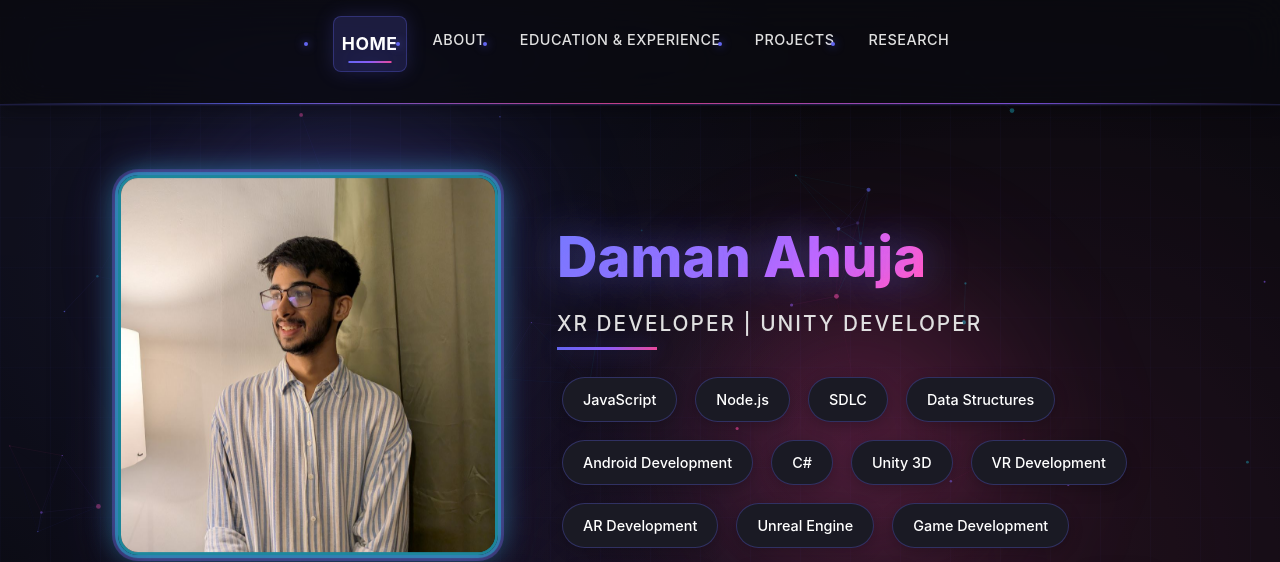
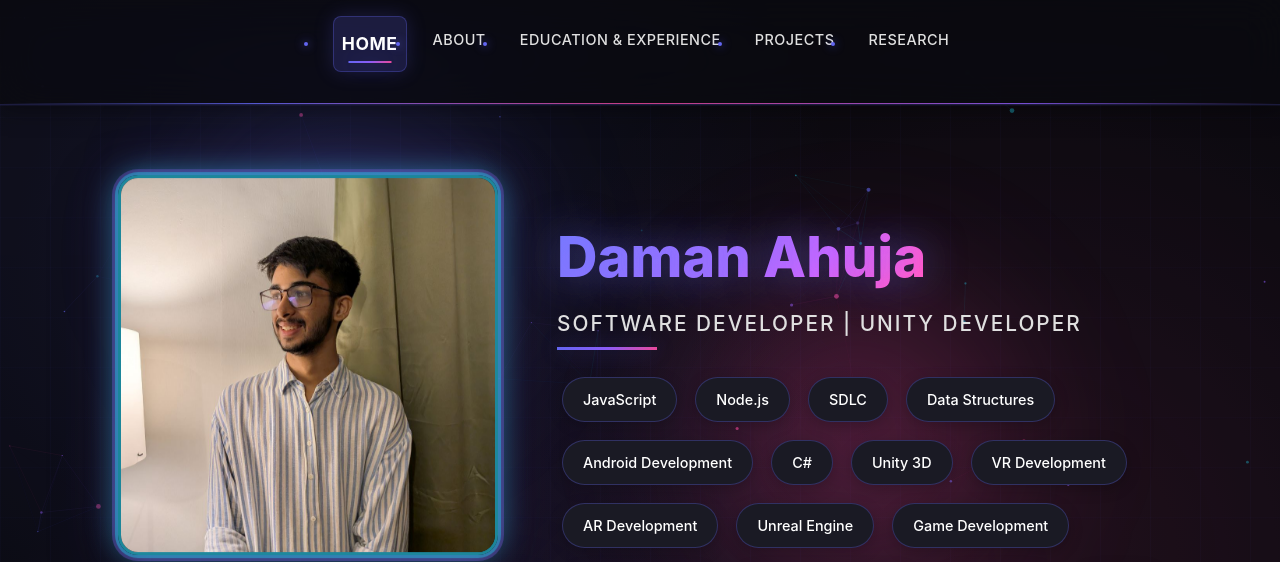
Before and after one commit to DamanAhuja/Portfolio, a plain HTML site: page index.html in a window 1280 px wide. Shown: the top 562 px of the page. Drawn offline with nearby package versions, Linux system fonts and the light colour scheme; animation ran at ten frames a second.

Commit message:
Update title and role in index.html

```diff
--- a/index.html
+++ b/index.html
@@ -4,7 +4,7 @@
 <head>
   <meta charset="UTF-8" />
   <meta name="viewport" content="width=device-width, initial-scale=1.0" />
-  <title>Daman Ahuja - XR Developer</title>
+  <title>Daman Ahuja - Software Developer</title>
   <link href="https://cdn.jsdelivr.net/npm/bootstrap@5.3.3/dist/css/bootstrap.min.css" rel="stylesheet">
   <link href="https://cdnjs.cloudflare.com/ajax/libs/font-awesome/6.5.0/css/all.min.css" rel="stylesheet">
   <!-- Bootstrap 5 JS Bundle with Popper (REQUIRED for navbar toggle) -->
@@ -79,7 +79,7 @@
         <!-- Right Section: Name + Role + Skills -->
         <div class="col-md-7 text-center text-md-start" data-aos="fade-left">
           <h1>Daman Ahuja</h1>
-          <p>XR Developer | Unity Developer</p>
+          <p>Software Developer | Unity Developer</p>
           <div class="d-flex flex-wrap justify-content-center justify-content-md-start gap-2 mt-3">
             <span class="skill-badge">JavaScript</span>
             <span class="skill-badge">Node.js</span>
```
